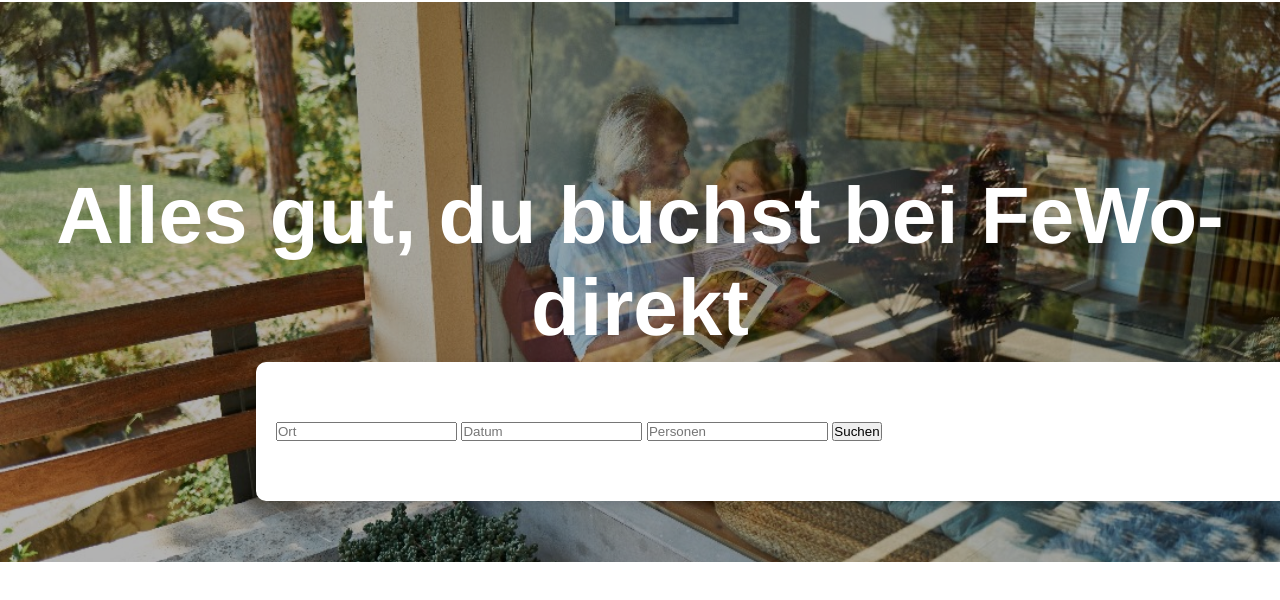
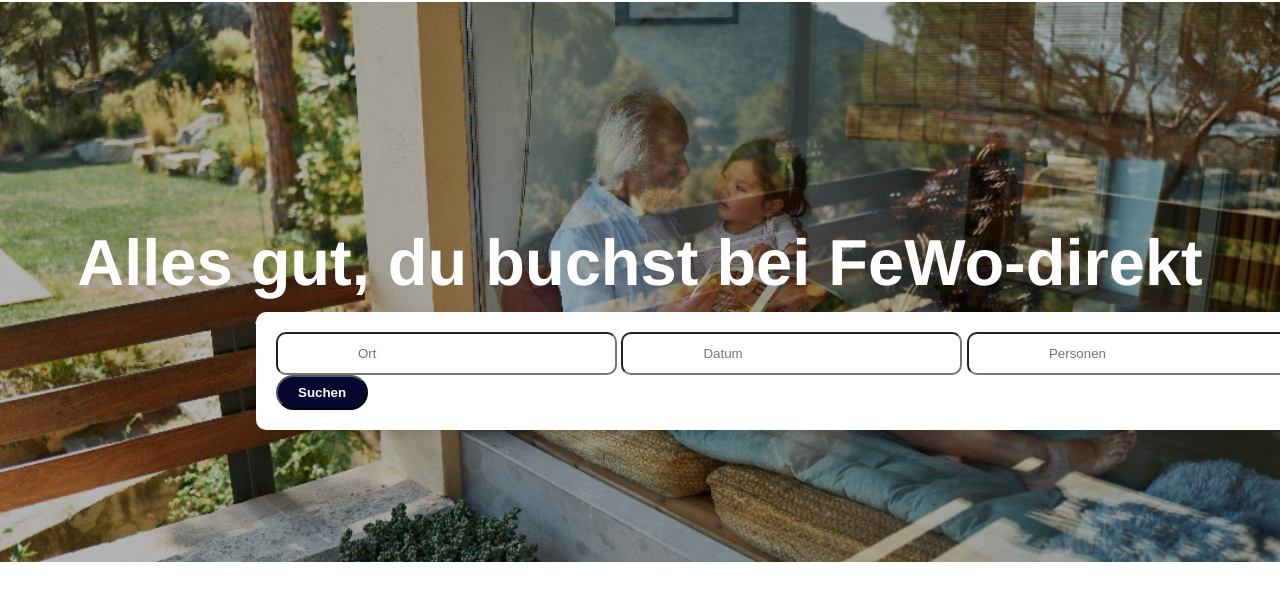
Before and after one commit to IBIRASA/Thgym, a plain HTML site: page thgymwebsite/Index.html in a window 1280 px wide. Shown: the part 76-676 px from the top of the page. Drawn offline with nearby package versions, Linux system fonts and the light colour scheme.

Commit message:
landing-inputs

```diff
--- a/thgymwebsite/Index.html
+++ b/thgymwebsite/Index.html
@@ -34,7 +34,7 @@
                 <input type="text" placeholder="Ort">
                 <input type="text" placeholder="Datum">
                 <input type="text" placeholder="Personen">
-                <button type="submit">Suchen</button>
+                <button type="submit" class="input-btn">Suchen</button>
             </form>
         </div>
     </div>
--- a/thgymwebsite/index.css
+++ b/thgymwebsite/index.css
@@ -87,7 +87,7 @@ body {
 .header-1 {
     position: relative;
     color: white;
-    font-size: 80px;
+    font-size: 65px;
     font-weight: bolder;
     z-index: 2;
     text-align: center;
@@ -100,13 +100,24 @@ body {
     width: 90%;
     max-width: 1200px;
     background-color: white;
-    padding: 60px 20px;
+    padding: 20px 20px;
     border-radius: 10px;
     box-shadow: 0 4px 8px rgba(0, 0, 0, 0.1);
-    margin-top: -200px;
+    margin-top: -250px;
     left: 20%;
 }
-
+.maincontent-div input {
+  padding: 12px 80px;
+  border-radius: 10px;
+}
+.input-btn
+{
+    padding: 8px 20px;
+    border-radius: 20px;
+    background-color: rgb(6, 6, 46);
+    color: white;
+    font-weight: bolder;
+}
 @media (max-width: 768px) {
     .header-1 {
         font-size: 50px;
```
